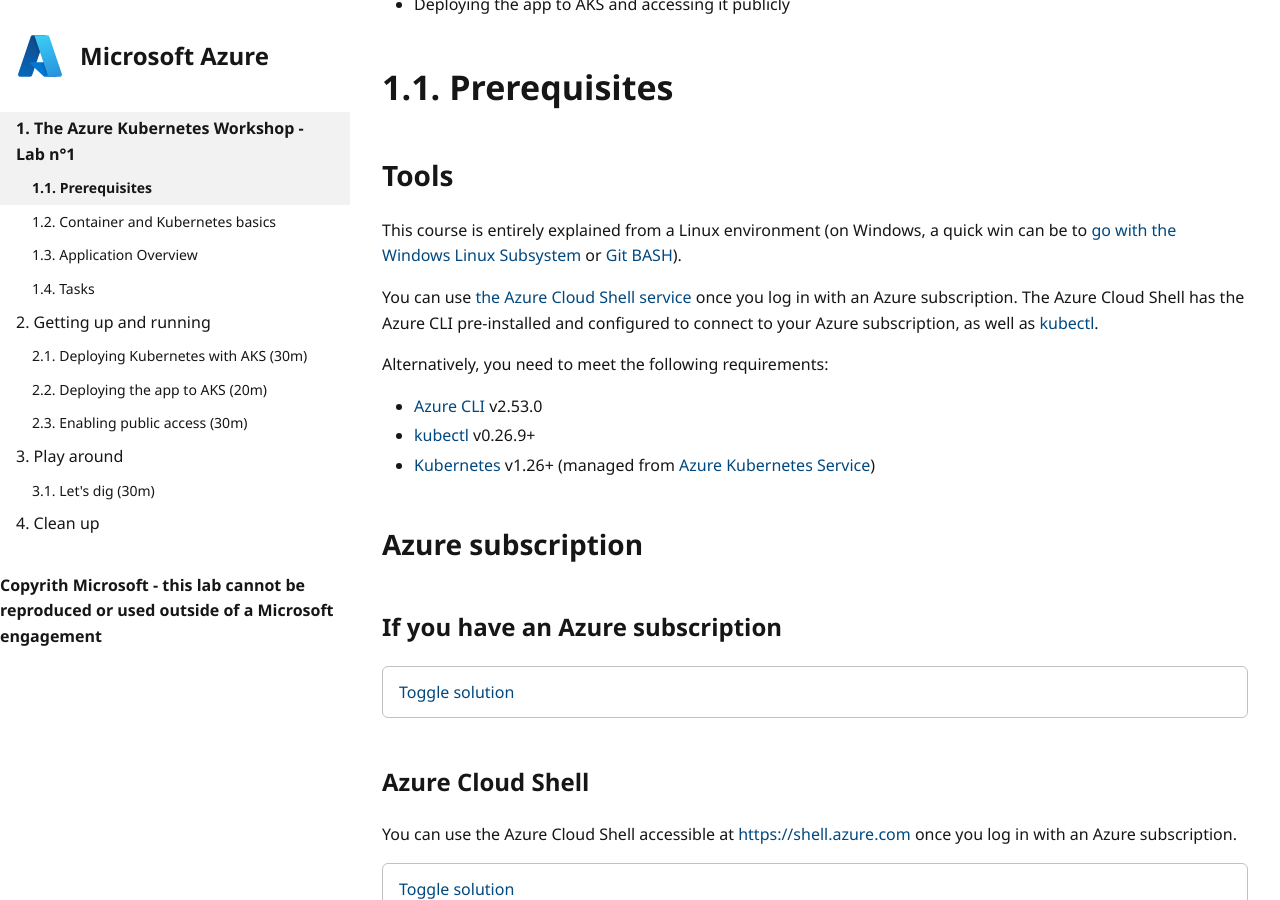
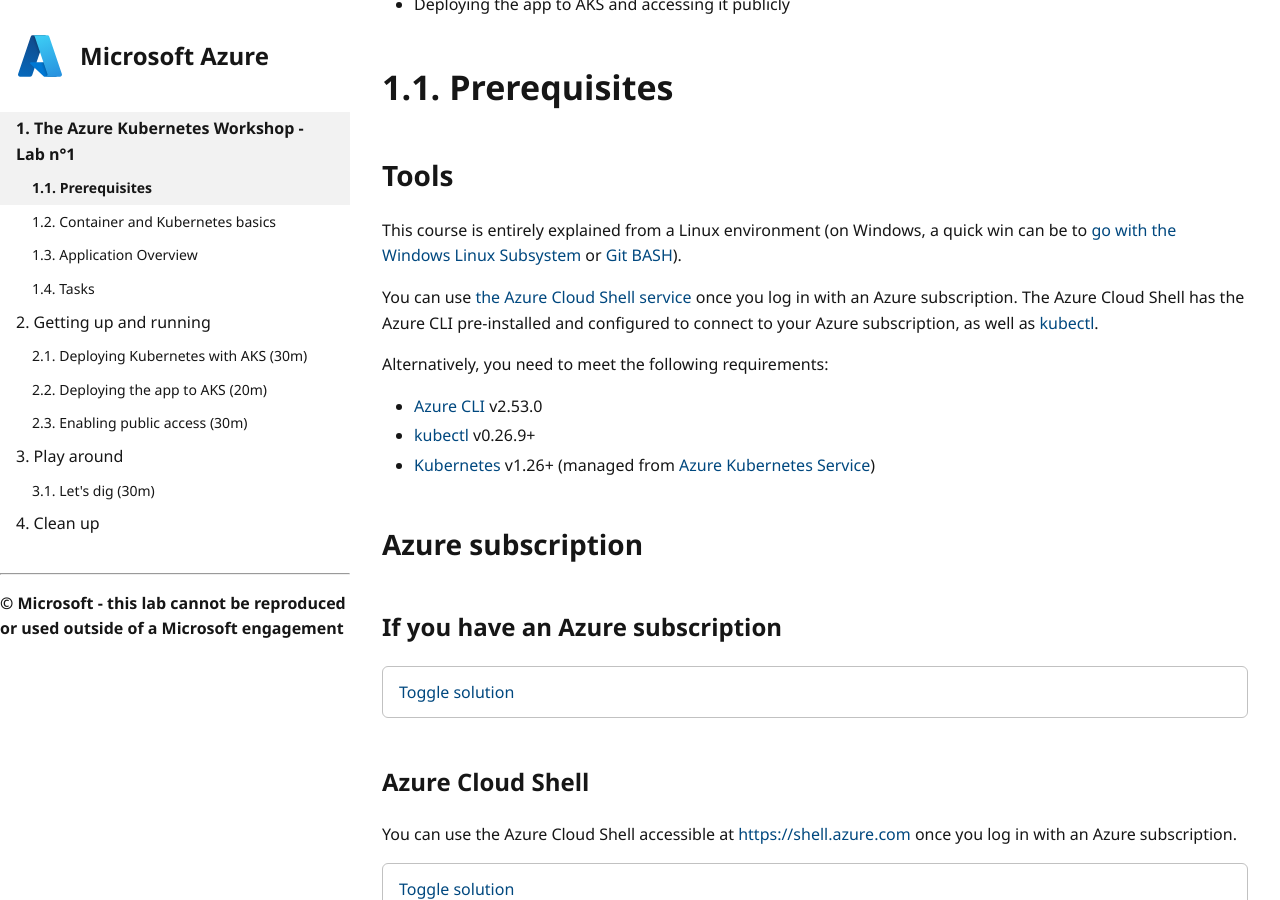
Before and after one commit to lgmorand/training-aks-lab1, a Jekyll site: the page built from index.html, in a window 1280 px wide and 900 px high, scrolled down 338 px. Built offline with Jekyll 4.4.1, drawn with Linux system fonts in a browser that asks for light colours; the repository's description, which GitHub fills in, is left out.

Commit message:
copyright

```diff
--- a/_includes/nav.html
+++ b/_includes/nav.html
@@ -28,4 +28,7 @@
     {% endfor %}
 </ul>
 
-<b>Copyrith Microsoft - this lab cannot be reproduced or used outside of a Microsoft engagement</b>
+<hr/>
+<p>
+<b> &copy; Microsoft - this lab cannot be reproduced or used outside of a Microsoft engagement</b>
+</p>
```
